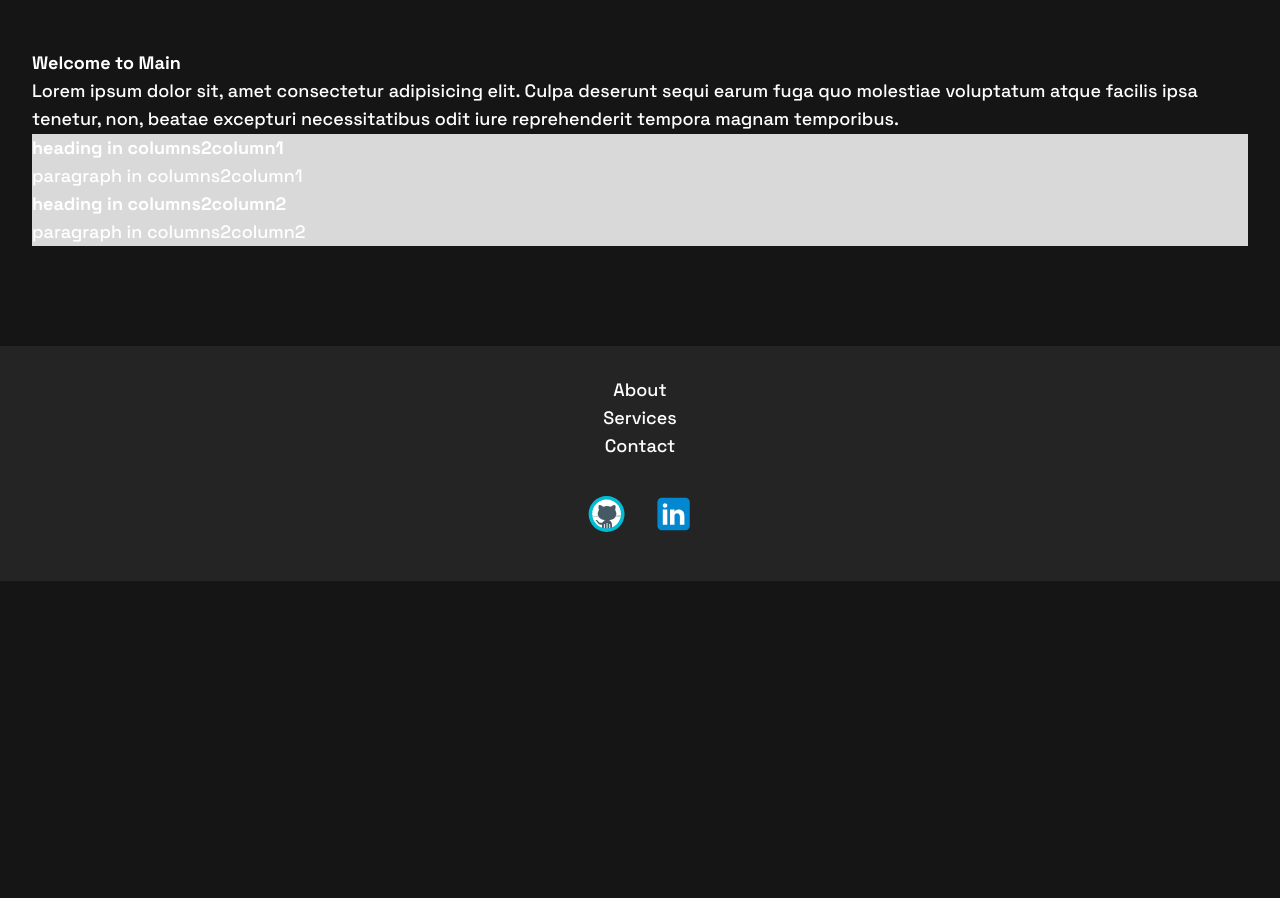
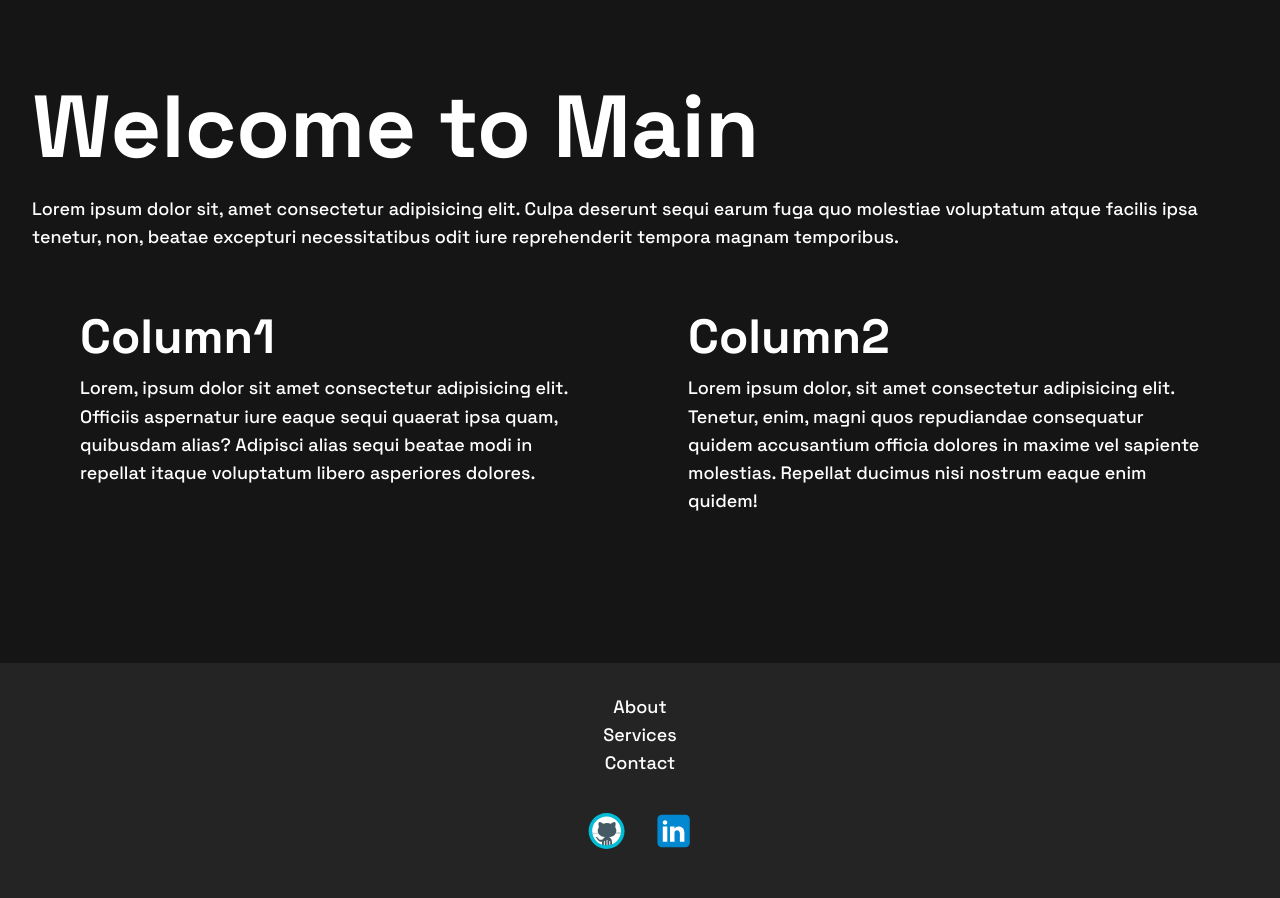
Before and after one commit to WADEAWHILE/wadeawhile.github.io, a PHP site: page / in a window 1280 px wide. Shown: the part 778-1676 px from the top of the page. Before the commit the page ends 1359 px from the top, so only its background shows below. Run offline with PHP 8.4, Linux system fonts and the light colour scheme.

Commit message:
Add 2 column layout section in main

```diff
--- a/Example01/css/global.css
+++ b/Example01/css/global.css
@@ -41,6 +41,26 @@ body {
     color: var(--white);
     font-size: var(--fs-18);
     line-height: var(--lh-body);
+}
+
+h1 {
+    font-size: var(--fs-88);
+}
+
+h2 {
+    font-size: var(--fs-72);
+}
+
+h3 {
+    font-size: var(--fs-48);
+}
+
+h4 {
+    font-size: var(--fs-40);
+}
+
+h5 {
+    font-size: var(--fs-32);
 }
 
 a {
@@ -150,7 +170,7 @@ a {
 
 /* BANNER */
 .banner video {
-    width: calc(100vw - 1.1rem);
+    width: 100%;
     left: 0;
 }
 
@@ -162,7 +182,21 @@ a {
 }
 
 .columns2 {
-    background-color: var(--grey);
+    display: inline-flex;
+    width: 100%;
+    /*background-color: var(--grey);*/
+}
+
+.columns2Column1 {
+    /*background-color: var(--green);*/
+    width: 50vw;
+    padding: 3rem;
+}
+
+.columns2Column2 {
+    /*background-color: var(--red);*/
+    width: 50vw;
+    padding: 3rem;
 }
 
 
@@ -228,3 +262,18 @@ a {
         margin-bottom: 0rem;
     }
 }
+
+/* 840px = 52.5em */
+@media only screen and (min-width: 1em) and (max-width: 52.5em ) {
+    .columns2 {
+        display: block;
+    }
+
+    .columns2Column1 {
+        width: 100%;
+    }
+
+    .columns2Column2 {
+        width: 100%;
+    }
+}
--- a/Example01/index.html
+++ b/Example01/index.html
@@ -89,20 +89,20 @@
                 Lorem ipsum dolor sit, amet consectetur adipisicing elit. Culpa deserunt sequi earum fuga quo molestiae voluptatum atque facilis ipsa tenetur, non, beatae excepturi necessitatibus odit iure reprehenderit tempora magnam temporibus.
             </p>
             <div class="columns2">
-                <div class="columns2column1">
+                <div class="columns2Column1">
                     <h3>
-                        heading in columns2column1
+                        Column1
                     </h3>
                     <p>
-                        paragraph in columns2column1
+                        Lorem, ipsum dolor sit amet consectetur adipisicing elit. Officiis aspernatur iure eaque sequi quaerat ipsa quam, quibusdam alias? Adipisci alias sequi beatae modi in repellat itaque voluptatum libero asperiores dolores.
                     </p>
                 </div>
-                <div class="columns2column2">
+                <div class="columns2Column2">
                     <h3>
-                        heading in columns2column2
+                        Column2
                     </h3>
                     <p>
-                        paragraph in columns2column2
+                        Lorem ipsum dolor, sit amet consectetur adipisicing elit. Tenetur, enim, magni quos repudiandae consequatur quidem accusantium officia dolores in maxime vel sapiente molestias. Repellat ducimus nisi nostrum eaque enim quidem!
                     </p>
                 </div>
             </div>
```
